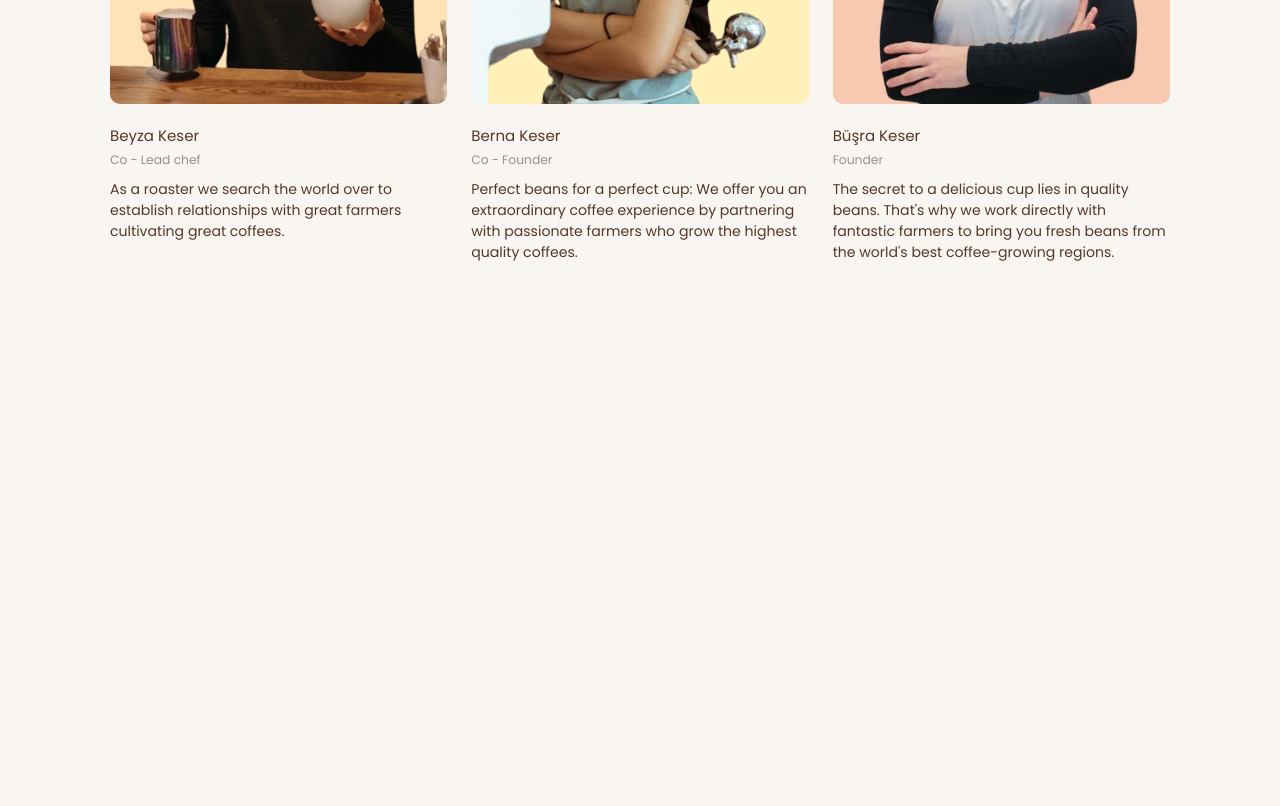
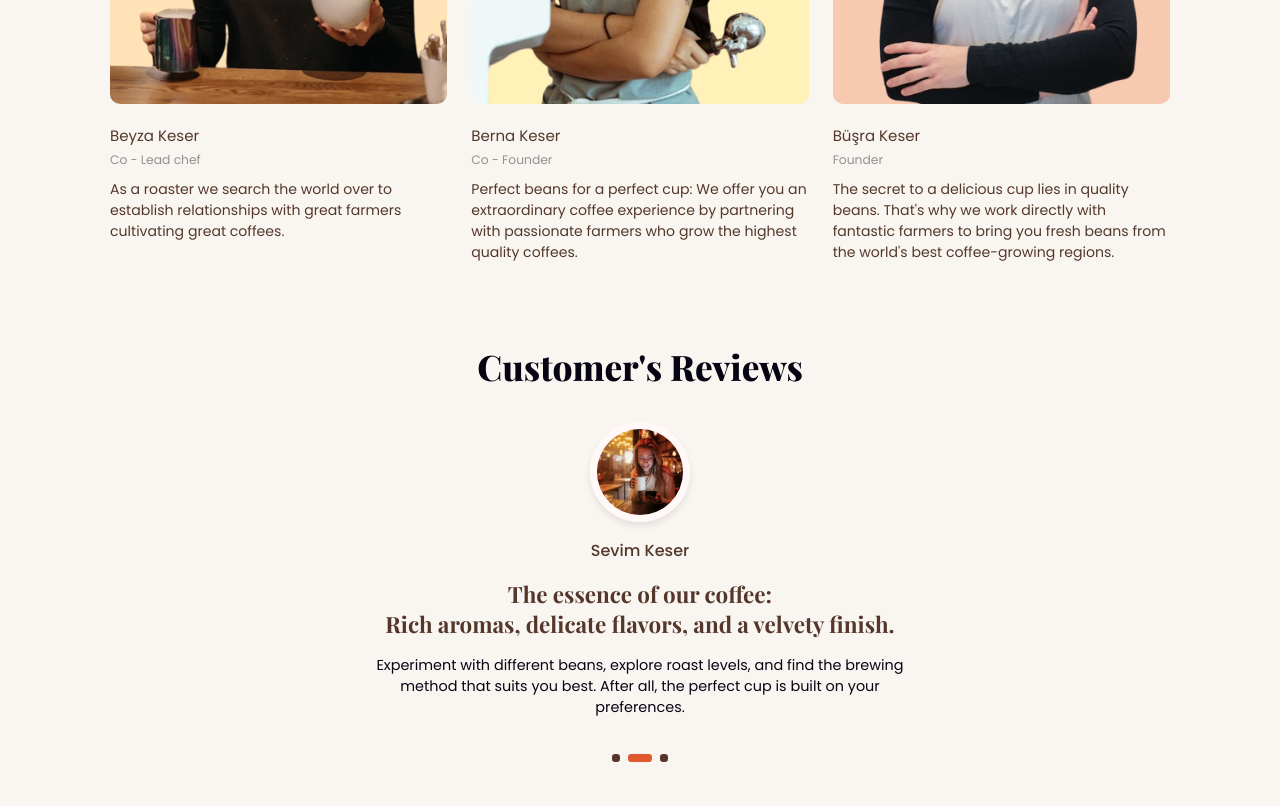
Before and after one commit to beyzaaakeser/CoffeeShop, a plain HTML site: page index.html in a window 1280 px wide. Shown: the part 2501-3307 px from the top of the page. Before the commit the page ends 2796 px from the top, so only its background shows below. Drawn offline with nearby package versions, Linux system fonts and the light colour scheme; a web font is replaced by a local one.

Commit message:
review  section

```diff
--- a/index.html
+++ b/index.html
@@ -24,7 +24,7 @@
           <a href="#services" class="nav-link">Services</a>
           <a href="#products" class="nav-link">Products</a>
           <a href="#team" class="nav-link">Team</a>
-          <a href="#reviews" class="nav-link">Reviews</a>
+          <a href="#review" class="nav-link">Reviews</a>
         </div>
 
         <div class="nav-icons">
@@ -201,6 +201,65 @@
       </div>
     </section>
 
+    <section class="review container" id="review">
+      <div class="heading">
+        <h2>Customer's Reviews</h2>
+      </div>
+
+      <div class="swiper mySwiper">
+        <div class="swiper-wrapper">
+          <div class="swiper-slide">
+            <div class="review-box">
+              <img src="images/review-2.jpg" alt="" />
+              <h2>Mustafa Keser</h2>
+              <span
+                >The feeling it leaves on your palate: <br />
+                A gently striking, elegant, and balanced taste.</span
+              >
+              <p>
+                Variety is essential for a rich coffee experience! With
+                different bean types, roasting levels and brewing methods, you
+                can create a coffee that suits you, whether strong and punchy or
+                soft and silky.
+              </p>
+            </div>
+          </div>
+          <div class="swiper-slide">
+            <div class="review-box">
+              <img src="images/review-3.jpg" alt="" />
+              <h2>Sevim Keser</h2>
+              <span
+                >The essence of our coffee: <br />
+                Rich aromas, delicate flavors, and a velvety finish.</span
+              >
+              <p>
+                Experiment with different beans, explore roast levels, and find
+                the brewing method that suits you best. After all, the perfect
+                cup is built on your preferences.
+              </p>
+            </div>
+          </div>
+          <div class="swiper-slide">
+            <div class="review-box">
+              <img src="images/review-1.jpg" alt="" />
+              <h2>Johanes Blue</h2>
+              <span
+                >The taste of coffee is Stunning, <br />
+                subtle and smooth flavor</span
+              >
+              <p>
+                The taste of coffee can vary depending on the type of bean,
+                roast level, and brewing method used. Some poeple prefer a
+                strong and bold taste, while others prefer a more subtle and
+                smooth flavor.
+              </p>
+            </div>
+          </div>
+        </div>
+        <div class="swiper-pagination"></div>
+      </div>
+    </section>
+
     <script src="https://unpkg.com/scrollreveal"></script>
     <script src="https://cdn.jsdelivr.net/npm/swiper@11/swiper-bundle.min.js"></script>
     <script src="https://unpkg.com/boxicons@2.1.4/dist/boxicons.js"></script>
--- a/main.js
+++ b/main.js
@@ -0,0 +1,17 @@
+// Swiper
+var swiper = new Swiper(".mySwiper", {
+    spaceBetween: 30,
+    centeredSlides: true,
+    autoplay: {
+      delay: 2500,
+      disableOnInteraction: false,
+    },
+    pagination: {
+      el: ".swiper-pagination",
+      clickable: true,
+    },
+    navigation: {
+      nextEl: ".swiper-button-next",
+      prevEl: ".swiper-button-prev",
+    },
+  });
--- a/style.css
+++ b/style.css
@@ -308,3 +308,64 @@ header {
     color: var(--main-color);
     margin-top: 10px;
 }
+
+.review{
+    max-width: 550px;
+    margin: auto;
+    width: 100%;
+}
+
+.review-box{
+    display: flex;
+    flex-direction: column;
+    align-items: center;
+    text-align: center;
+    margin-bottom: 3.5rem !important;
+
+}
+
+.review-box img{
+    width: 100px;
+    height: 100px;
+    border-radius: 50%;
+    border: 7px solid #fff8f7;
+    object-fit: cover;
+    object-position: center;
+    box-shadow: 0 4px 6px hsla(355,25%,15%,0.1);
+}
+
+.review-box h2{
+    font-size: 1rem;
+    color: var(--main-color);
+    font-family: var(--poppins-font);
+    font-weight: 500;
+    margin: 1rem 0;
+}
+
+.review-box span{
+    font-size: 1.4rem;
+    font-weight: 700;
+    color: var(--main-color);
+
+}
+
+.review-box p{
+    font-size: 0.9rem;
+    font-family: var(--poppins-font);
+    columns: var(--text-alter-color);
+    margin-top: 1rem;
+}
+
+.swiper-pagination-bullet{
+    width: 8px !important;
+    height: 8px !important;
+    border-radius: 0.2rem !important;
+    background: var(--main-color) !important;
+    opacity: 1 !important;
+}
+
+.swiper-pagination-bullet-active{
+    width: 1.5rem !important;
+    background: var(--second-color) !important;
+
+}
```
